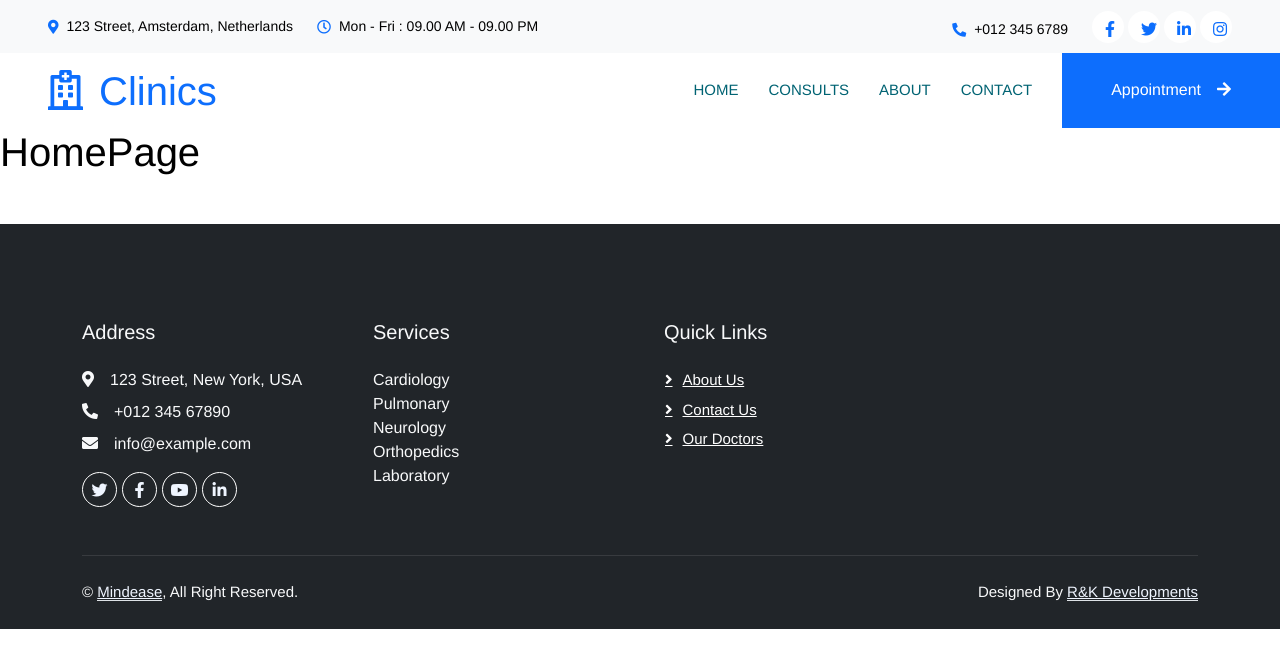
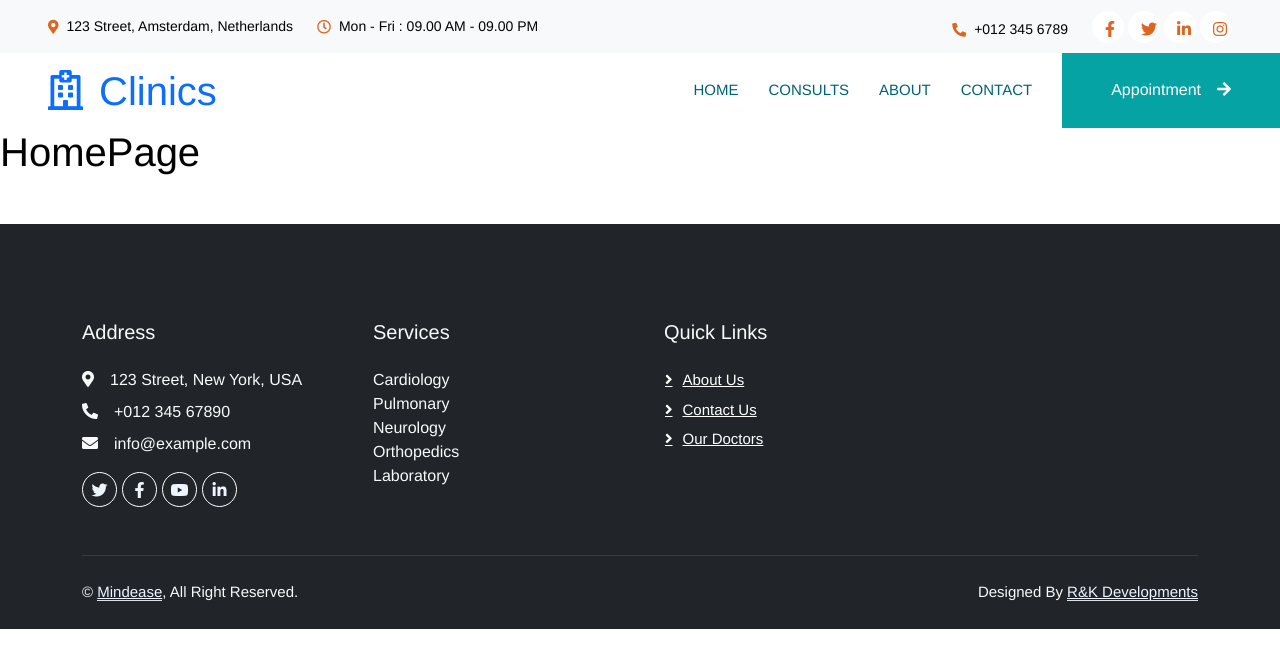
Before and after one commit to kaan302/Mindease, a Vue app in the folder client/: page / in a window 1280 px wide. Shown: the top 668 px of the page. Built offline with nearby package versions, Linux system fonts and the light colour scheme.

Commit message:
navbar good

```diff
--- a/client/src/components/Navigation/Navbar.vue
+++ b/client/src/components/Navigation/Navbar.vue
@@ -210,4 +210,36 @@ export default {
   }
 }
 
+.btn.btn-primary {
+  background-color: #05A3A4;
+  border-color: #05A3A4;
+}
+
+.fa-instagram:before {
+  color: #DE6520;
+}
+
+.fa-linkedin-in:before {
+  color: #DE6520;
+}
+
+.fa-twitter:before {
+  color: #DE6520;
+}
+
+.fa-facebook-f:before {
+  color: #DE6520;
+}
+
+.fa-phone-alt:before {
+  color: #DE6520;
+}
+
+.fa-clock:before {
+  color: #DE6520;
+}
+
+.fa-map-marker-alt:before {
+  color: #DE6520;
+}
 </style>
```
